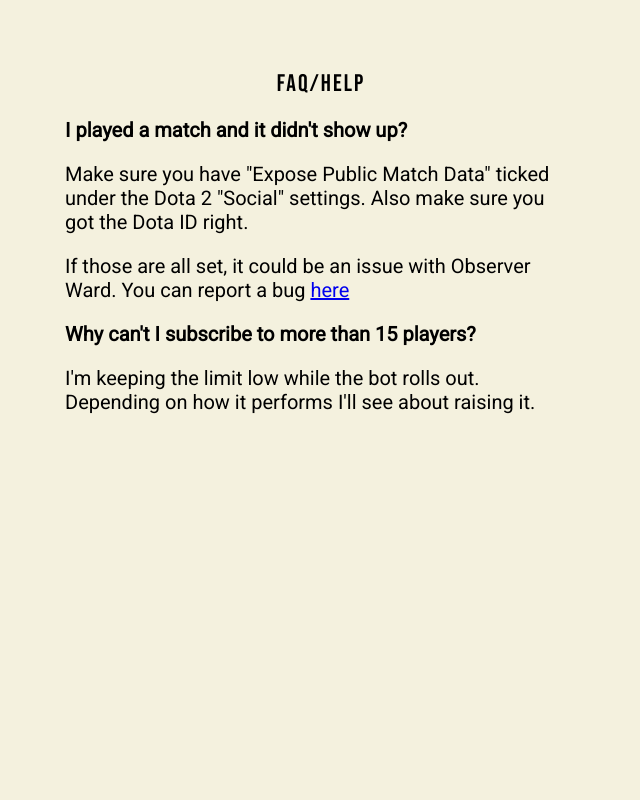
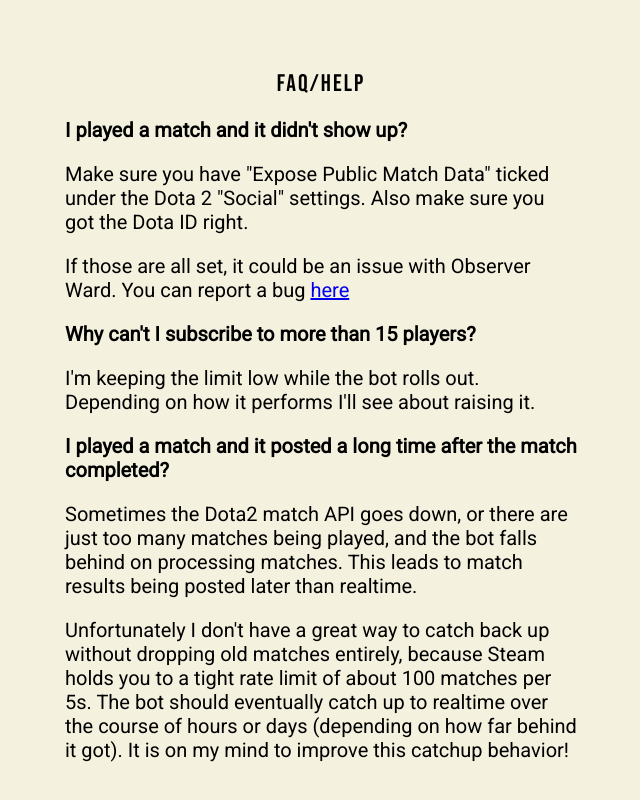
Before and after one commit to fozzle/observer-ward, a website: page static/index.html in a window 1280 px wide. Shown: the part 1341-2141 px from the top of the page, without its empty margins (319-959 px from the left). Before the commit the page ends 1931 px from the top, so only its background shows below. Drawn offline with Linux system fonts and the light colour scheme.

Commit message:
update FAQ with bot performance degradation situation

```diff
--- a/static/index.html
+++ b/static/index.html
@@ -87,11 +87,25 @@
         <div class="sectionDescription">
           <span class="sectionTitle">Commands</span>
           <ul class="commandList">
-            <li><span>/configure_guild &lt;channel_id&gt;</span> - Set the channel to post match results to.</li>
-            <li><span>/subscribe_user &lt;steam_id&gt; &lt;nickname&gt;</span> - Subscribes to a user's matches, aliased to a provided nickname</li>
-            <li><span>/unsubscribe_user &lt;steam_id&gt;</span> - Unsubscribe's from a user's matches.</li>
-            <li><span>/list_users</span> - List all users currently subscribed to.</li>
-            <li><span>/reset_guild</span> - Clear all subscriptions and settings for this server.</li>
+            <li>
+              <span>/configure_guild &lt;channel_id&gt;</span> - Set the channel
+              to post match results to.
+            </li>
+            <li>
+              <span>/subscribe_user &lt;steam_id&gt; &lt;nickname&gt;</span> -
+              Subscribes to a user's matches, aliased to a provided nickname
+            </li>
+            <li>
+              <span>/unsubscribe_user &lt;steam_id&gt;</span> - Unsubscribe's
+              from a user's matches.
+            </li>
+            <li>
+              <span>/list_users</span> - List all users currently subscribed to.
+            </li>
+            <li>
+              <span>/reset_guild</span> - Clear all subscriptions and settings
+              for this server.
+            </li>
           </ul>
         </div>
       </div>
@@ -110,7 +124,27 @@
           </p>
           <p><strong>Why can't I subscribe to more than 15 players?</strong></p>
           <p>
-            I'm keeping the limit low while the bot rolls out. Depending on how it performs I'll see about raising it.
+            I'm keeping the limit low while the bot rolls out. Depending on how
+            it performs I'll see about raising it.
+          </p>
+          <p>
+            <strong>
+              I played a match and it posted a long time after the match
+              completed?
+            </strong>
+          </p>
+          <p>
+            Sometimes the Dota2 match API goes down, or there are just too
+            many matches being played, and the bot falls behind on processing
+            matches. This leads to match results being posted later than
+            realtime.
+          </p>
+          <p>
+            Unfortunately I don't have a great way to catch back up without
+            dropping old matches entirely, because Steam holds you to a tight
+            rate limit of about 100 matches per 5s. The bot
+            should eventually catch up to realtime over the course of hours or days (depending
+            on how far behind it got). It is on my mind to improve this catchup behavior!
           </p>
         </div>
       </div>
```
